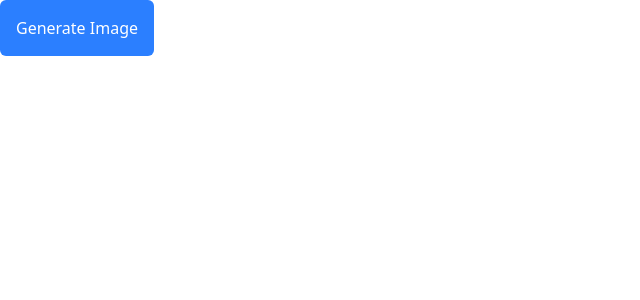
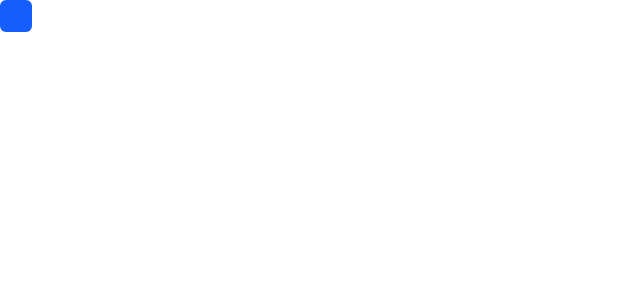
Before and after one commit to mihirv50/ImageGenerator, a React (Vite) app: page / in a window 1280 px wide. Shown: the top 300 px of the page, without its empty margins (0-640 px from the left). Built offline with nearby package versions, Linux system fonts and the light colour scheme.

Commit message:
Changes in button props

```diff
--- a/src/Components/ui/Button.tsx
+++ b/src/Components/ui/Button.tsx
@@ -7,23 +7,29 @@ interface ButtonProps {
   variant: Variants;
   size: "sm" | "md" | "lg";
   startIcon?: ReactElement;
+  text: string;
 }
 const variantStyles = {
-  primary: "bg-blue-500 text-white",
-  secondary: "bg-green-500 text-white",
+  primary: "bg-blue-600 text-white rounded-md",
+  secondary: "bg-blue-400 text-white rounded-full",
 };
 const sizeStyles = {
-  sm: "py-2 px-2 text-sm rounded-sm",
-  md: "py-4 px-4 text-md rounded-md",
-  lg: "py-6 px-6 text-lg rounded-lg",
+  sm: "py-2 px-2 text-sm",
+  md: "py-4 px-4 text-md ",
+  lg: "py-6 px-6 text-lg",
 };
+const defaultStyles = " flex items-center justify-center gap-2";
+
+const shapeStyle = "rounded-3xl outline-none"
 const Button = (props: ButtonProps) => {
   return (
     <div>
       <button
-        className={`${variantStyles[props.variant]} ${sizeStyles[props.size]}`}
+        className={`${variantStyles[props.variant]} ${
+          sizeStyles[props.size]
+        } ${defaultStyles} ${shapeStyle}`}
       >
-        {props.startIcon} Generate Image
+        {props.startIcon} {props.text}
       </button>
     </div>
   );
```
